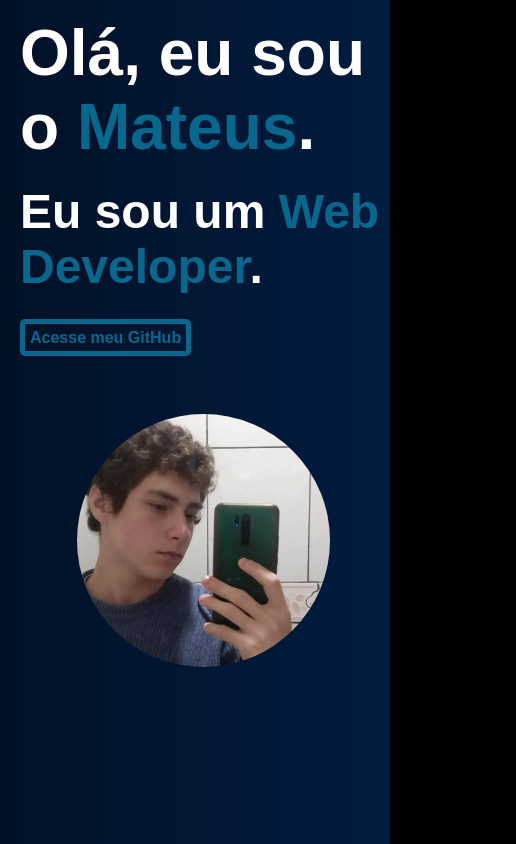
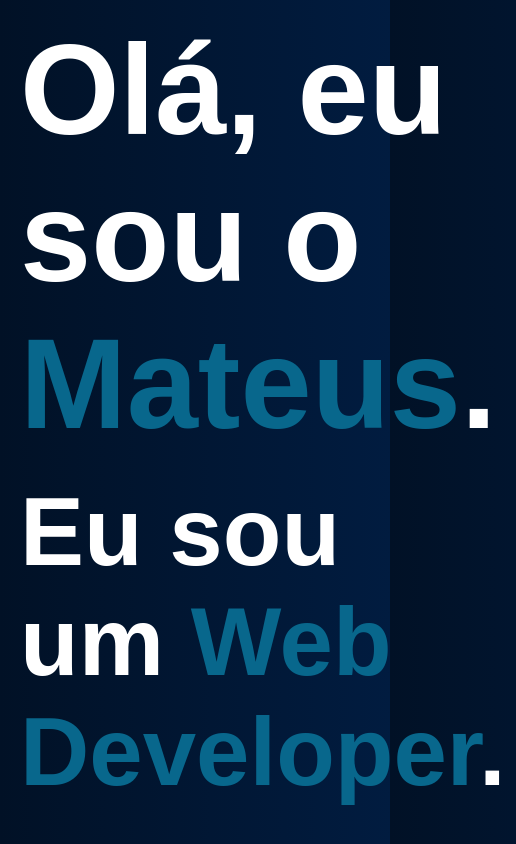
Before and after one commit to MateusBarbosaGromowski/projetos, a plain HTML site: page portfolio/index.html in a window 390 px wide. Shown: the top 844 px of the page, 516 px wide, since content can reach past the window. Drawn offline with Linux system fonts and the light colour scheme.

Commit message:
Praticando Media Queries

```diff
--- a/portfolio/style.css
+++ b/portfolio/style.css
@@ -1,6 +1,6 @@
 @charset "UTF-8";
 
-@media (max-width: 450px) {
+@media (max-width: 450px )	{
  		.conteudo > .imagem > img {
  			position: absolute;
     		left: 17.5%;
@@ -17,6 +17,21 @@
 		font-size: 0.5em;
 
 	}
+	}
+
+	@media (max-width: 1080px ) {
+		body {
+			font-size: 2em;
+			position: relative;
+		}
+
+ 		.conteudo > .imagem > img {
+ 			position: absolute;
+    		left: 17.5%;
+    		top: 115%;
+    		height: 30vh;
+    		width: 30vh;
+		}
 	}
 /*
 #011C40
```
